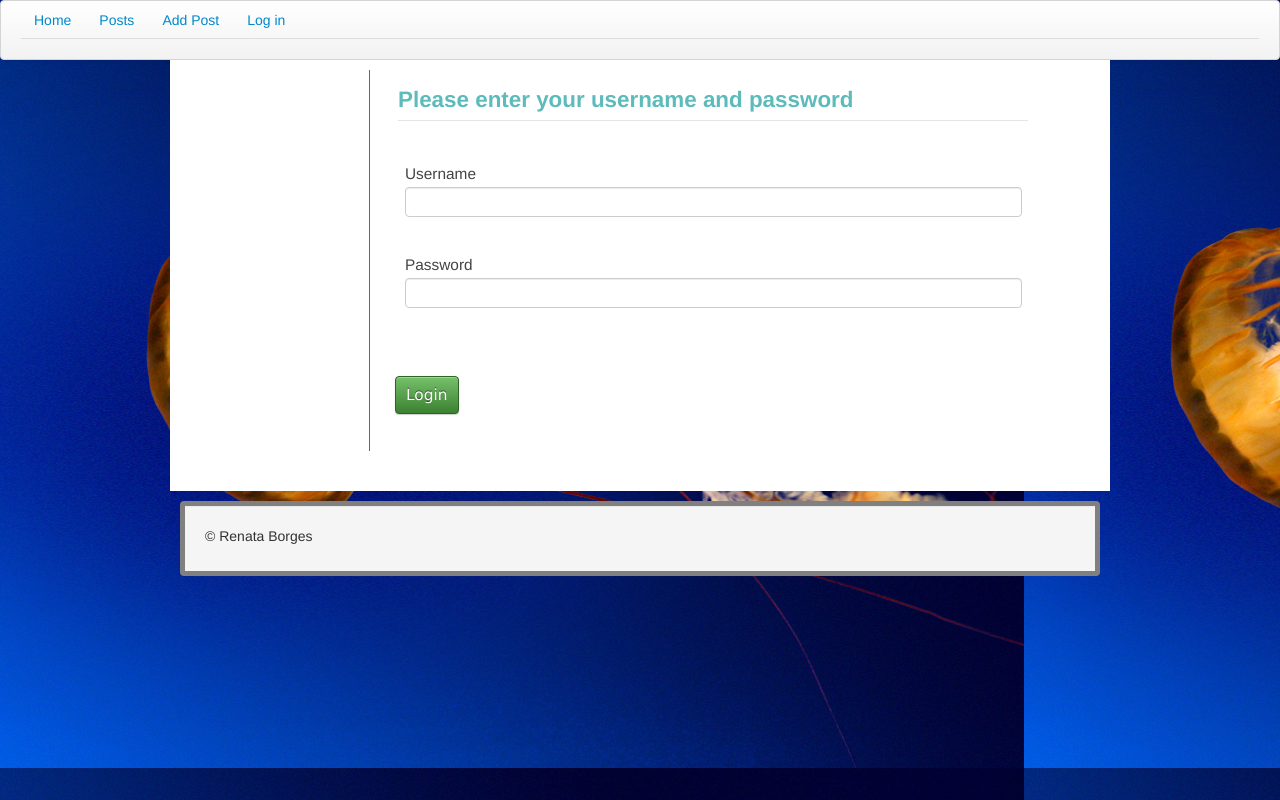
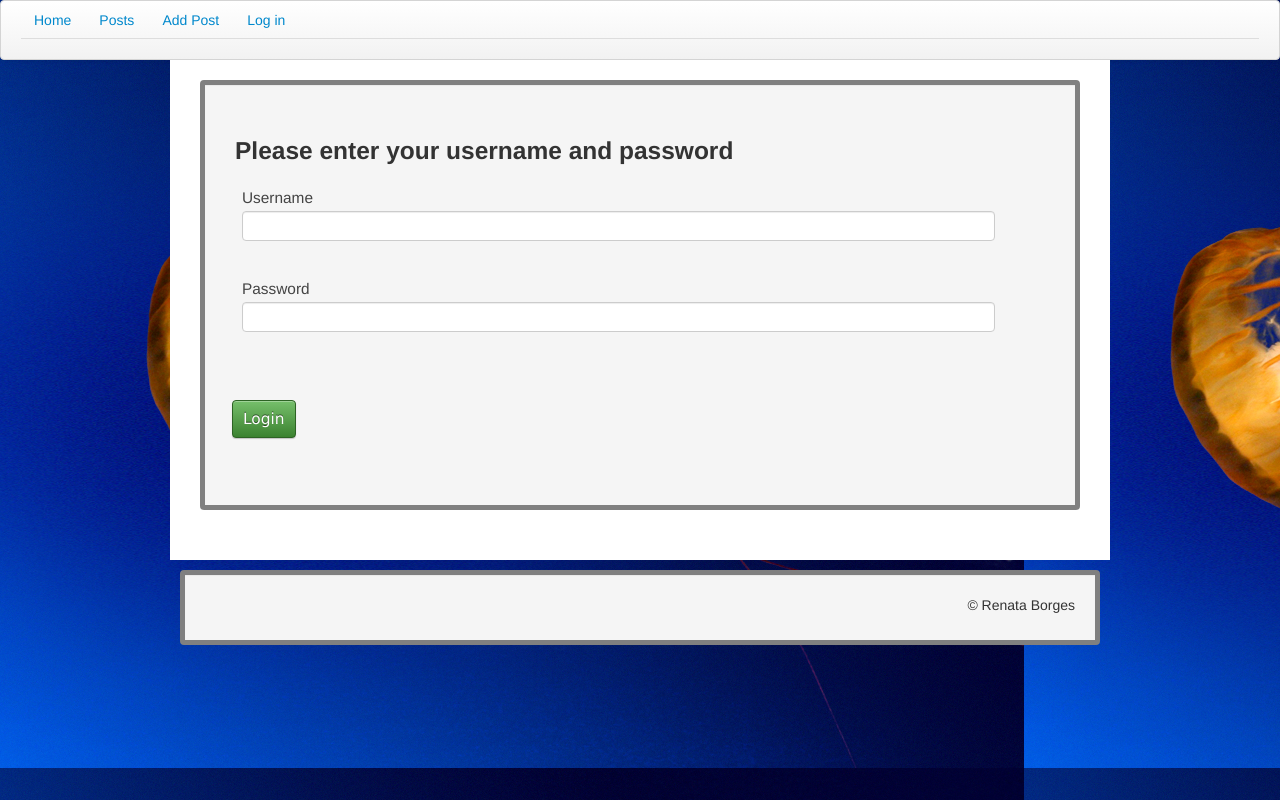
Before and after one commit to renaborges/IWA2Git, a CakePHP app: the page made by app/View/Users/login.ctp in a window 1280 px wide. Run offline with PHP 8.4 and a stand-in for CakePHP, Linux system fonts and the light colour scheme; the template is opened without the code that fills it, so the values that code supplies are empty; form fields are guessed from the names that the template uses; some libraries are stand-ins or nearby versions.

Commit message:
New Login

```diff
--- /dev/null
+++ b/app/View/Elements/profile.ctp
@@ -0,0 +1,4 @@
+<p><h4>User Name:<?php echo ($user['User']['username']); ?></h4></p>
+<p> Password:<?php echo $user['User']['password']; ?> </p>
+<p> Role: <?php echo ($user['User']['role']); ?> </p>
+<p> Created: <?php echo $user['User']['created']; ?> </p>
--- a/app/View/Layouts/default.ctp
+++ b/app/View/Layouts/default.ctp
@@ -55,8 +55,10 @@
 		echo Welcome print $this->Session->read('Auth.User.username');-->
 
 
+
+
 		<div id="content">
-
+		<div class="well well-md background rsvp_ww">
 
 			<?php echo $this->Session->flash(); ?>
 
@@ -65,7 +67,10 @@
 
                </div>
 
-			   <div class="well well-md background footer">
+			   </div>
+
+
+			   <div class="well well-md footer">
 		<!--<div id="footer">-->
 
 			<?php echo $this->Html->tag('span', '&copy Renata Borges', array('class' => 'welcome'));
--- a/app/View/Users/login.ctp
+++ b/app/View/Users/login.ctp
@@ -1,8 +1,8 @@
-<div class="users form">
+
 <?php echo $this->Session->flash('auth'); ?>
 <?php echo $this->Form->create('User');?>
     <fieldset>
-        <legend><?php echo __('Please enter your username and password'); ?></legend>
+        <h3><?php echo __('Please enter your username and password'); ?></h3>
     <?php
         echo $this->Form->input('username');
         echo $this->Form->input('password');
@@ -10,4 +10,3 @@
     ?>
     </fieldset>
 <?php echo $this->Form->end(__('Login'));?>
-</div>
--- a/app/webroot/css/mystyle.css
+++ b/app/webroot/css/mystyle.css
@@ -7,22 +7,29 @@ background-image:url(../img/jf.jpg);
 }
 .col-lg-8{
 background-color:#55555;
-
+min-height: 120px;
+max-height: 120px;
 }
 
 
 .rsvp_ww{
- min-height: 425px;
- max-height: 425px;
+min-height: 380px;
+max-height: 380px;
+padding:20px;
+border:5px solid gray;
+margin:10px;
  }
  .section{
 	text-align:center;
 }
 
 .footer {
- min-height: 25px;
- max-height: 25px;
+min-height: 25px;
+max-height: 25px;
 padding:20px;
 border:5px solid gray;
 margin:10px;
+text-align: right;
+   }
+
 }
```
Also changed, not shown: app/View/Users/view.ctp (+16 -7 lines).
